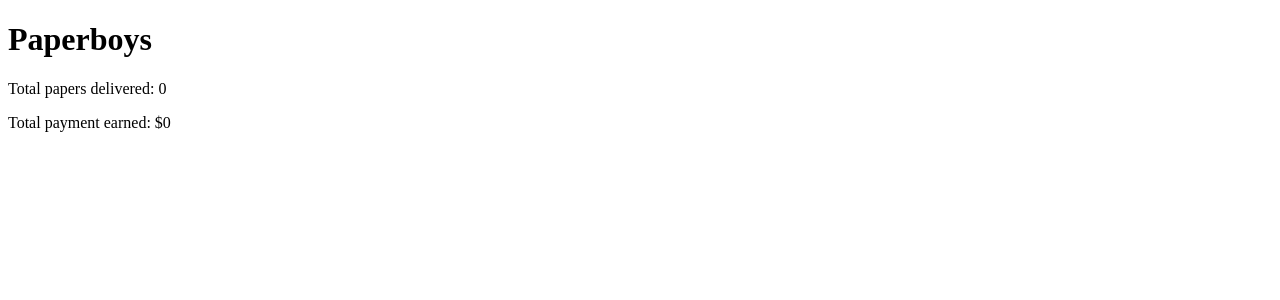
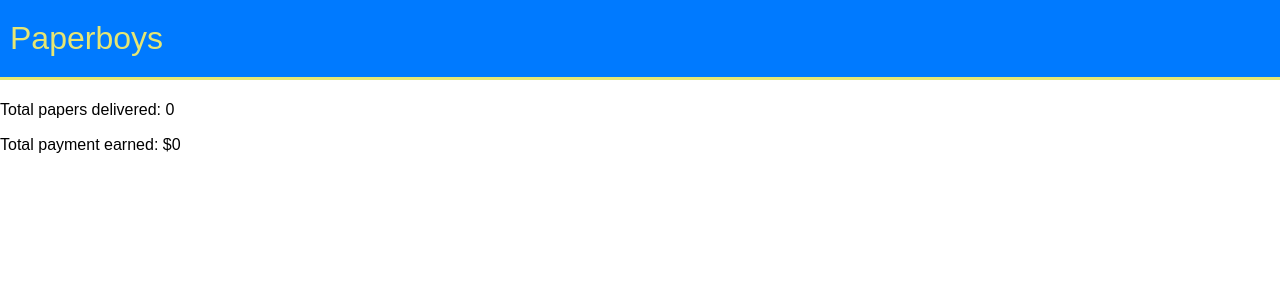
Before and after one commit to jeffreybyrne/django_paperboy, a Django app: page /home/ in a window 1280 px wide. Shown: the top 300 px of the page. Run offline with Django 3.2, Linux system fonts and the light colour scheme; data that the repository does not hold is empty.

Commit message:
styled the header

```diff
--- /dev/null
+++ b/django_paperboy/static/css/main.css
@@ -0,0 +1,13 @@
+* {
+  box-sizing: border-box;
+  font-family: sans-serif;
+}
+
+.paperboy-main-header {
+  background-color: #007aff;
+  color: #E6E673;
+  margin-top: 0;
+  font-weight: normal;
+  padding: 20px 10px;
+  border-bottom: 3px solid #E6E673;
+}
--- a/django_paperboy/templates/index.html
+++ b/django_paperboy/templates/index.html
@@ -1,12 +1,15 @@
+{% load staticfiles %}
 <!DOCTYPE html>
 <html lang="en" dir="ltr">
   <head>
     <meta charset="utf-8">
     <title>Paperboys!</title>
+    <link rel="stylesheet" href="https://cdnjs.cloudflare.com/ajax/libs/normalize/8.0.1/normalize.css">
+    <link rel="stylesheet" href="{% static 'css/main.css' %}">
   </head>
   <body>
     <header>
-      <h1>Paperboys</h1>
+      <h1 class='paperboy-main-header'>Paperboys</h1>
     </header>
     <p>Total papers delivered: <span class='delivered-total'>{{ total_delivered }}</span></p>
     <p>Total payment earned: <span class='earnings-total'>${{ total_earned }}</span></p>
```
